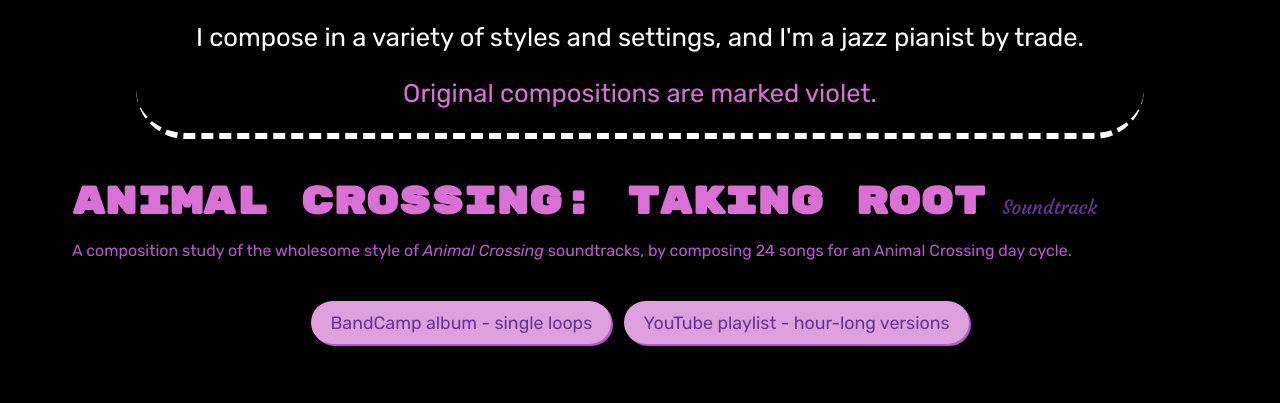
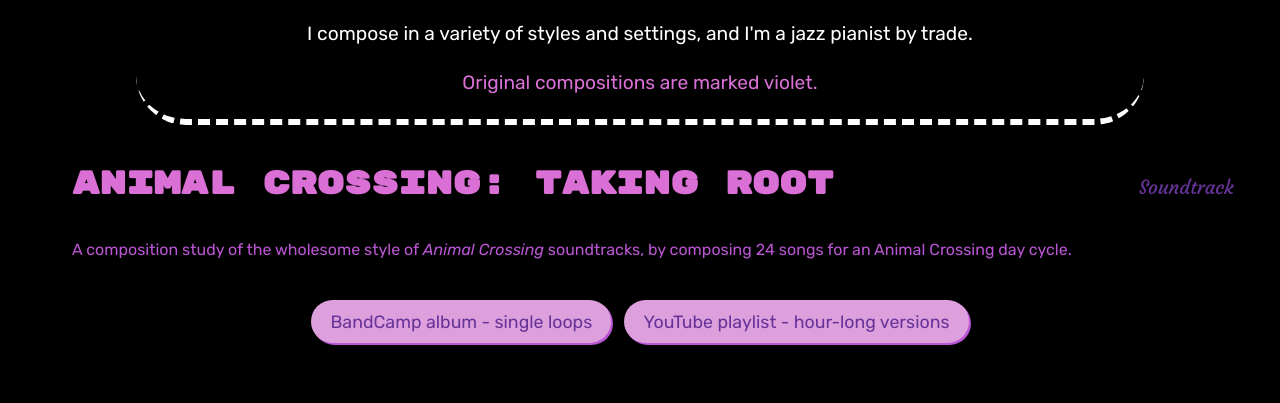
Before and after one commit to ScruffySounds/ScruffyWebsite, a plain HTML site: page compositions.html in a window 1280 px wide. Shown: the part 386-789 px from the top of the page. Drawn offline with nearby package versions, Linux system fonts and the light colour scheme.

Commit message:
Make all header font consistent with videos page. Adjust spacing of titles on music page.

```diff
--- a/art_style.css
+++ b/art_style.css
@@ -55,7 +55,7 @@
 .main-text {
   display: inline-block;
   font-family: "Rubik", sans-serif;
-  font-size: 2vw;
+  font-size: 1.5vw;
   color: white;
   margin: 2vw 20vw;
   padding: 1vw;
--- a/compositions_style.css
+++ b/compositions_style.css
@@ -41,12 +41,18 @@
   padding-bottom: 0px;
 }
 
+span{
+  display: flex;
+  justify-content: space-between;
+  align-items: baseline;
+}
+
 h2 {
   display: inline-block;
   text-decoration: none;
   font-family: "Rubik Mono One", sans-serif;
   color: white;
-  font-size: 3vw;
+  font-size: 2em;
   text-align: left;
   margin: 0vw 4vw;
   margin-right: 0px;
@@ -58,6 +64,7 @@
 .genre{
   display: inline-block;
   font-size: 1.5vw;
+  margin: 3vw;
   font-family: "Courgette", serif;
   color: rgb(56, 70, 83);
 }
@@ -130,7 +137,7 @@
 
 .main-text {
   font-family: "Rubik", sans-serif;
-  font-size: 2vw;
+  font-size: 1.5vw;
   color: white;
   margin: 2vw 0vw;
   padding-top: 0px;
@@ -139,7 +146,7 @@
 
 .special-text {
   font-family: "Rubik", sans-serif;
-  font-size: 2vw;
+  font-size: 1.5vw;
   color: orchid;
   margin: 2vw 0vw;
   padding-top: 0px;
--- a/videos_style.css
+++ b/videos_style.css
@@ -48,9 +48,9 @@
   color: white;
   font-size: 3vw;
   text-align: left;
-  margin: 0vw 4vw;
+  margin: 0vw 0vw;
   margin-right: 0px;
-  margin-top: 2vw;
+  margin-top: 0vw;
   padding: 1vw;
   padding-bottom: 0vw;
 }
@@ -58,6 +58,7 @@
 .genre{
   display: inline-block;
   font-size: 1.5vw;
+  padding: 2vw;
   font-family: "Courgette", serif;
   color: slategrey;
 }
```
